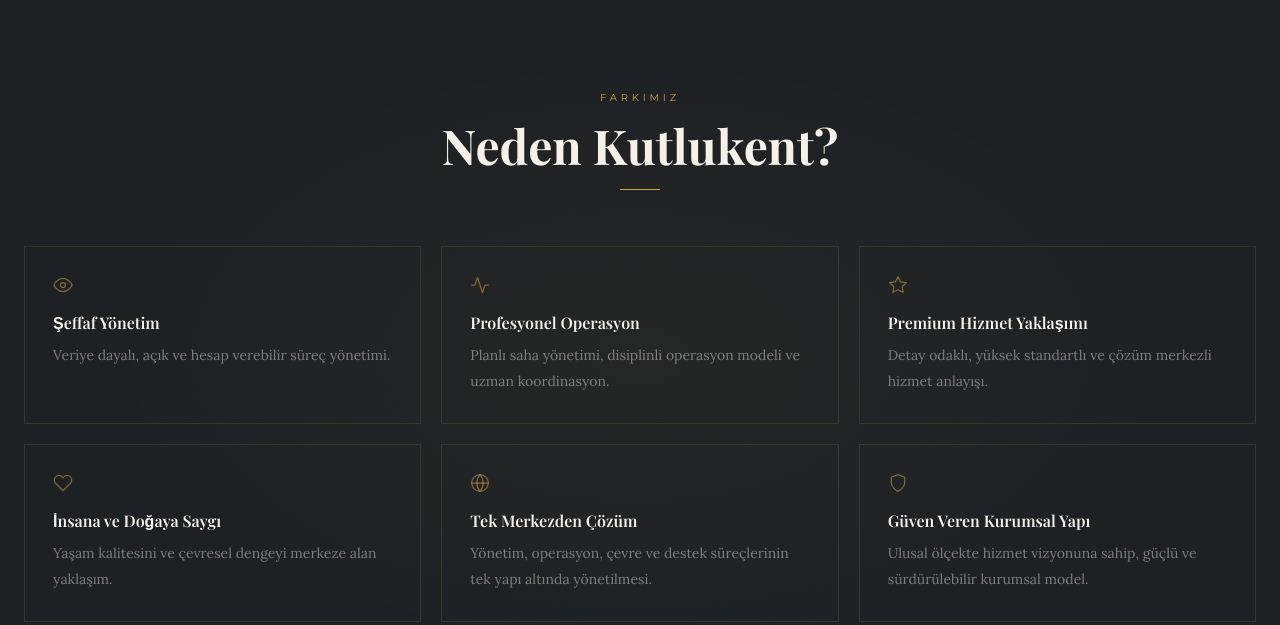
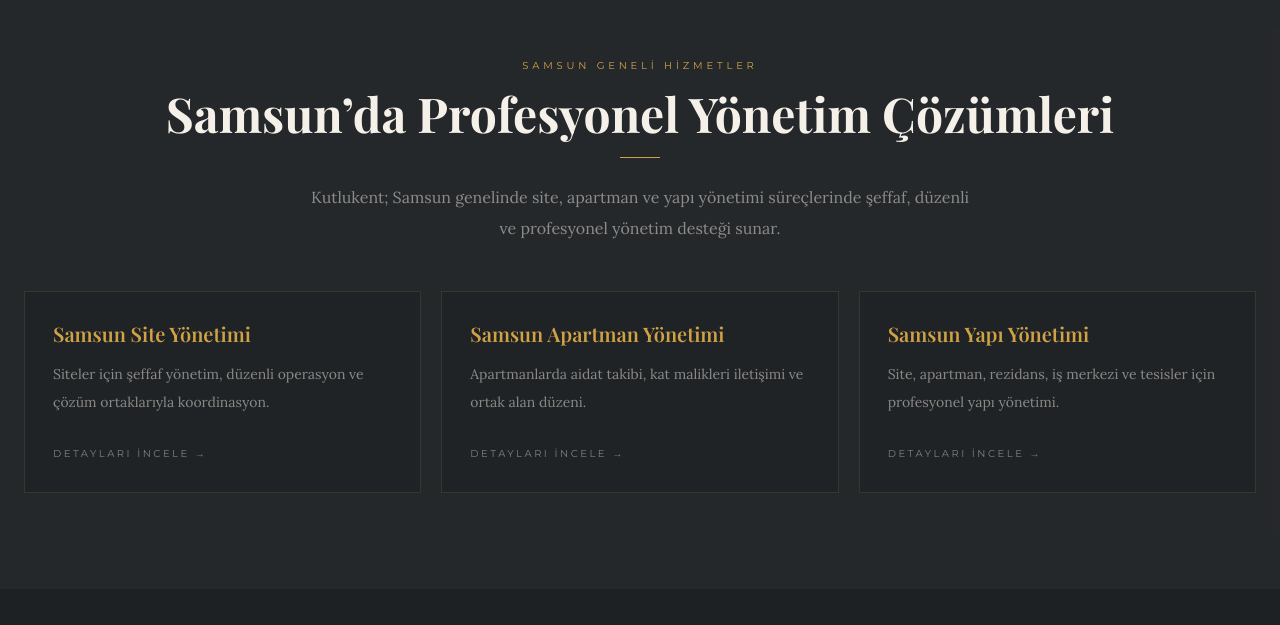
Before and after one commit to ey60/kutlukent, a Next.js app: page / in a window 1280 px wide. Shown: the part 3275-3900 px from the top of the page. Built offline with nearby package versions, Linux system fonts and the light colour scheme.

Commit message:
Ana sayfaya SEO hizmet bağlantıları eklendi

```diff
--- a/app/page.tsx
+++ b/app/page.tsx
@@ -706,6 +706,86 @@
           </div>
         </div>
       </section>
+      {/* ══════════════════════════════════════
+          SEO HİZMET SAYFALARI
+      ══════════════════════════════════════ */}
+      <section className="py-20 md:py-24 px-6 bg-[#26292c]/90 relative z-10">
+        <div className="max-w-7xl mx-auto">
+          <Reveal className="text-center mb-12">
+            <span
+              className="text-[#d0a246] text-[10px] tracking-[0.38em] uppercase mb-4 block"
+              style={{ fontFamily: 'var(--font-montserrat)' }}
+            >
+              Samsun Geneli Hizmetler
+            </span>
+
+            <h2
+              className="text-3xl md:text-5xl font-bold text-[#f5f0e8] mb-5"
+              style={{ fontFamily: 'var(--font-playfair)' }}
+            >
+              Samsun’da Profesyonel Yönetim Çözümleri
+            </h2>
+
+            <div className="w-10 h-px bg-[#d0a246] mx-auto mb-6" />
+
+            <p
+              className="text-[#f5f0e8]/50 text-base leading-[1.9] max-w-2xl mx-auto"
+              style={{ fontFamily: 'var(--font-lora)' }}
+            >
+              Kutlukent; Samsun genelinde site, apartman ve yapı yönetimi süreçlerinde şeffaf,
+              düzenli ve profesyonel yönetim desteği sunar.
+            </p>
+          </Reveal>
+
+          <div className="grid grid-cols-1 md:grid-cols-3 gap-5">
+            {[
+              {
+                title: 'Samsun Site Yönetimi',
+                href: '/samsun-site-yonetimi',
+                desc: 'Siteler için şeffaf yönetim, düzenli operasyon ve çözüm ortaklarıyla koordinasyon.',
+              },
+              {
+                title: 'Samsun Apartman Yönetimi',
+                href: '/samsun-apartman-yonetimi',
+                desc: 'Apartmanlarda aidat takibi, kat malikleri iletişimi ve ortak alan düzeni.',
+              },
+              {
+                title: 'Samsun Yapı Yönetimi',
+                href: '/samsun-yapi-yonetimi',
+                desc: 'Site, apartman, rezidans, iş merkezi ve tesisler için profesyonel yapı yönetimi.',
+              },
+            ].map((item) => (
+              <Reveal key={item.title}>
+                <a
+                  href={item.href}
+                  className="group block border border-[#d0a246]/15 hover:border-[#d0a246]/45 bg-[#1e2124]/70 p-7 h-full transition-colors duration-300"
+                >
+                  <h3
+                    className="text-[#d0a246] text-xl font-semibold mb-3"
+                    style={{ fontFamily: 'var(--font-playfair)' }}
+                  >
+                    {item.title}
+                  </h3>
+
+                  <p
+                    className="text-[#f5f0e8]/50 text-sm leading-7 mb-6"
+                    style={{ fontFamily: 'var(--font-lora)' }}
+                  >
+                    {item.desc}
+                  </p>
+
+                  <span
+                    className="text-[#f5f0e8]/45 group-hover:text-[#d0a246] text-[10px] tracking-[0.25em] uppercase transition-colors"
+                    style={{ fontFamily: 'var(--font-montserrat)' }}
+                  >
+                    Detayları İncele →
+                  </span>
+                </a>
+              </Reveal>
+            ))}
+          </div>
+        </div>
+      </section>
 
       {/* ══════════════════════════════════════
           NEDEN KUTLUKENT
```
